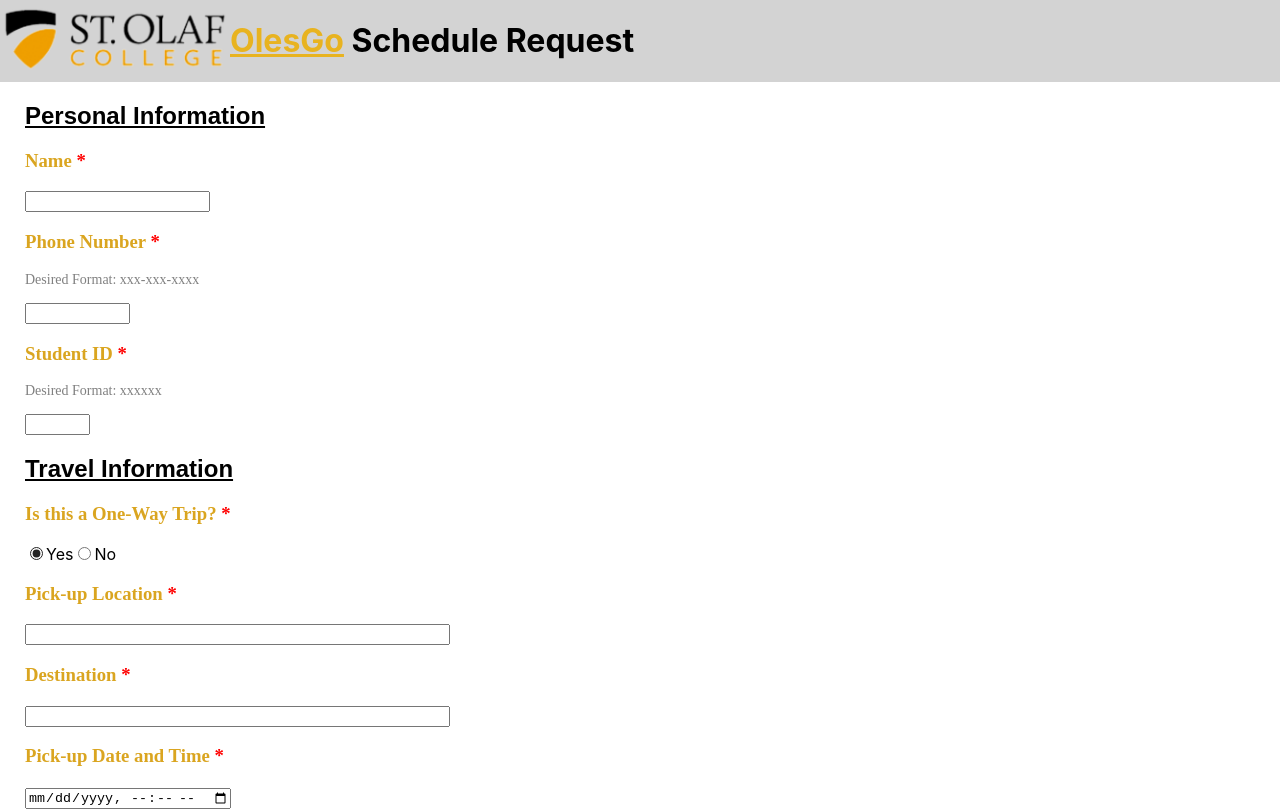
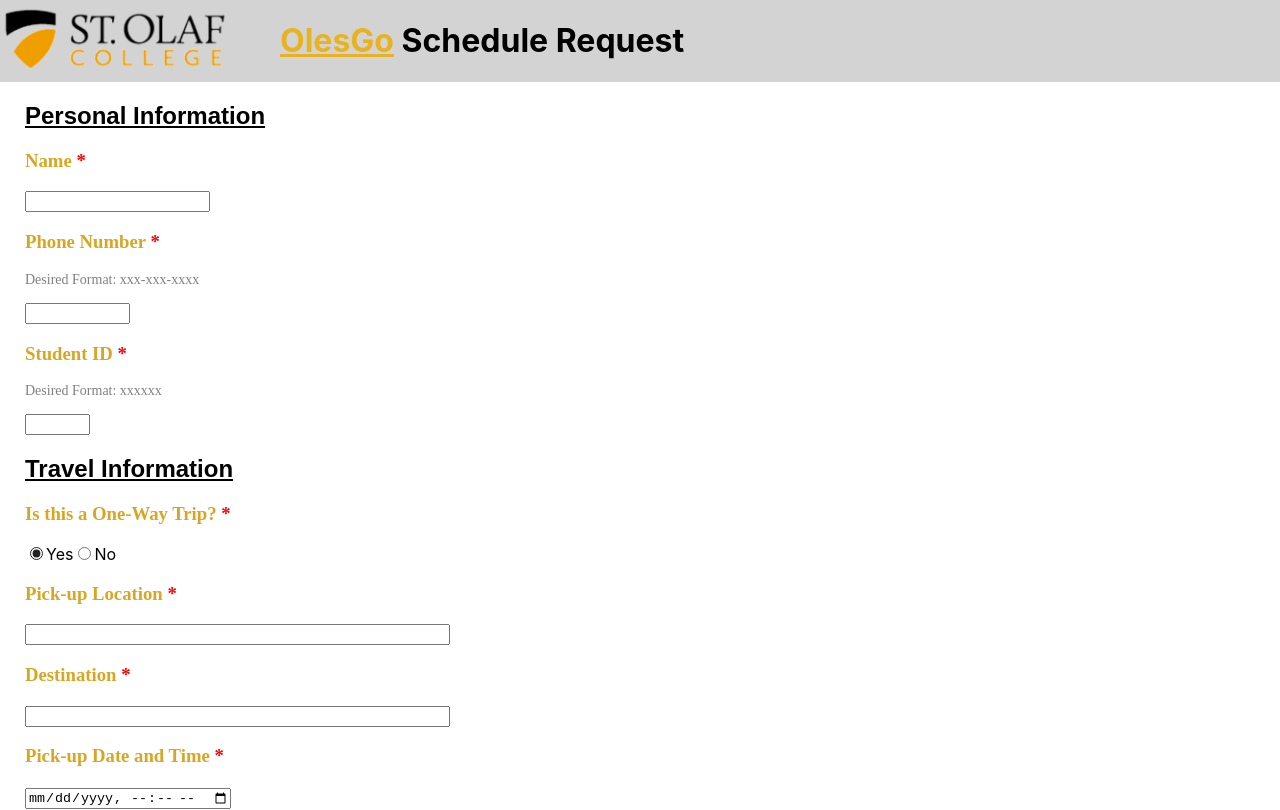
Before and after one commit to misterkeegs/Hackathon2024, a React (Create React App) app in the folder olesgo/: page / in a window 1280 px wide. Shown: the top 810 px of the page. Built offline with nearby package versions, Linux system fonts and the light colour scheme.

Commit message:
one more div

```diff
--- a/olesgo/src/App.js
+++ b/olesgo/src/App.js
@@ -122,6 +122,7 @@
         <a href='https://wp.stolaf.edu/'>
           <img src={StOlafLogo} alt="St Olaf Logo" style={{height: '70px', width: '230px'}}></img>
         </a>
+        <div style={{height:'70px', width: '50px'}}></div>
 
         <h1>
           <a href='https://wp.stolaf.edu/transportation/oles-go/' style={{ color: '#e8b320'}}>
```
